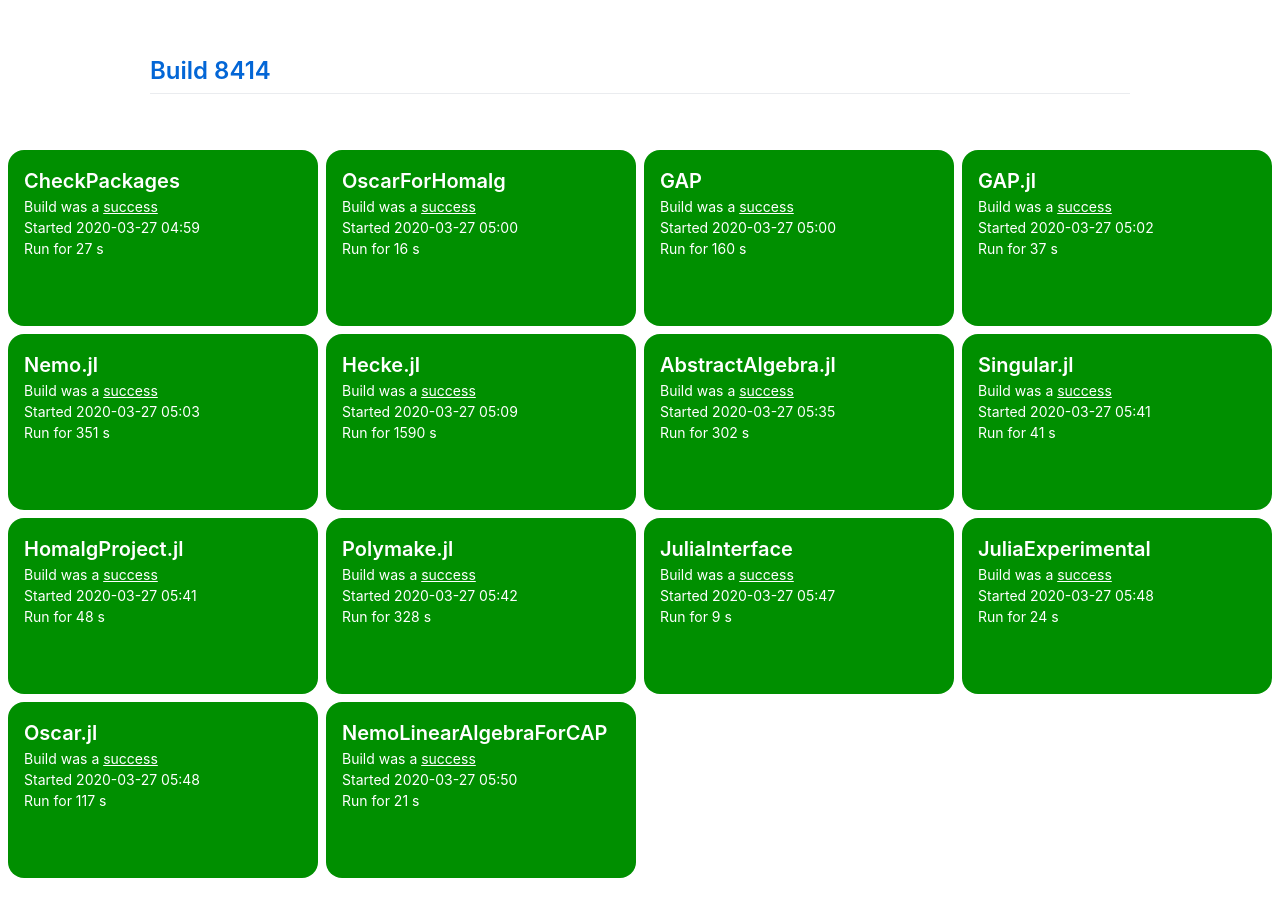
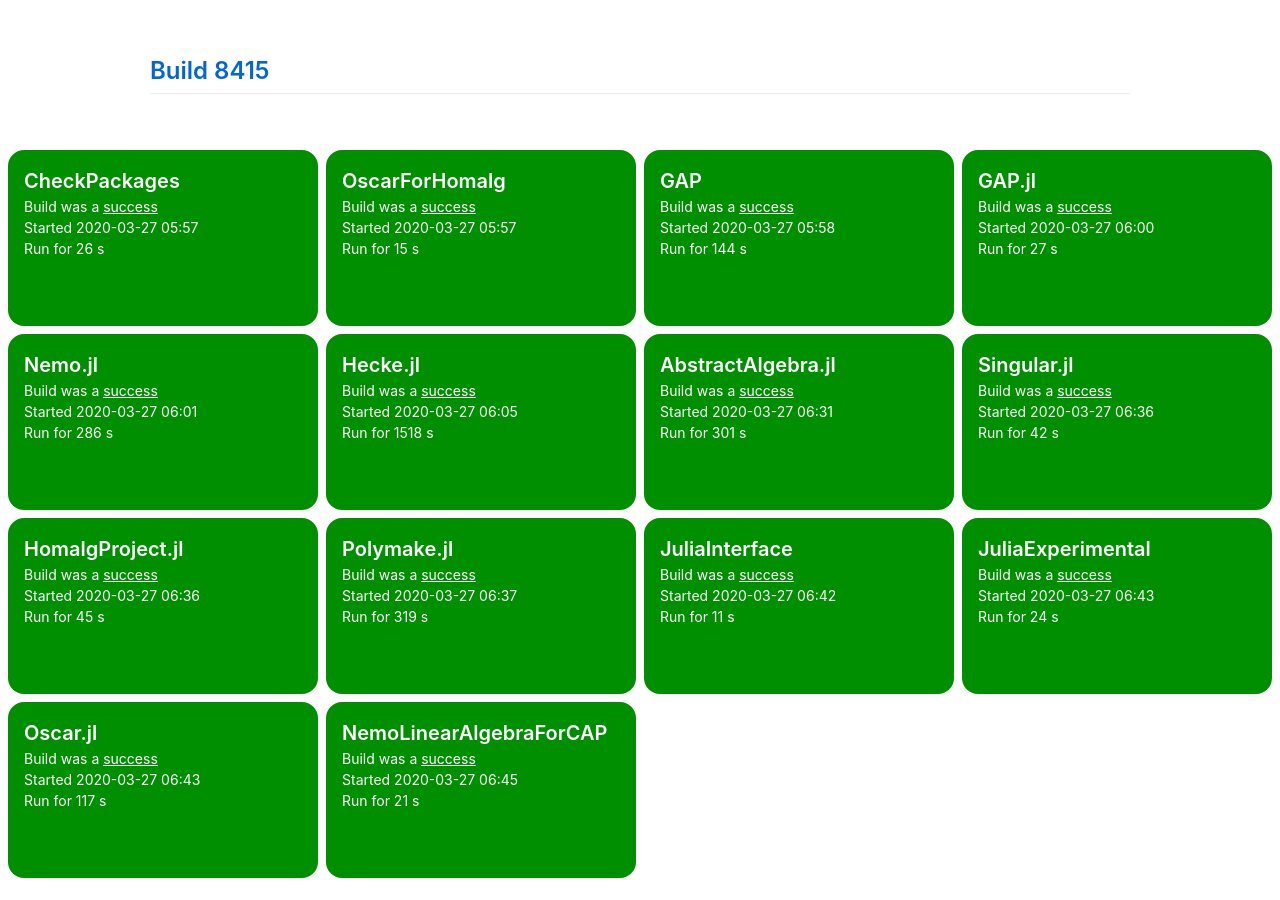
Before and after one commit to oscar-system/oscar-ci-status, a Jekyll site: the page built from index.html, in a window 1280 px wide. Built offline with Jekyll 4.4.1, drawn with Linux system fonts in a browser that asks for light colours.

Commit message:
Build 8415

```diff
--- a/_data/ci.yml
+++ b/_data/ci.yml
@@ -1,126 +1,126 @@
-build: 8414
-build_url: https://oscarci.mathematik.uni-kl.de/job/oscar/8414/
+build: 8415
+build_url: https://oscarci.mathematik.uni-kl.de/job/oscar/8415/
 job: oscar
 tests:
+- duration: 26
+  exitcode: 0
+  first_failure: false
+  first_failure_url: null
+  last_success: false
+  last_success_url: null
+  log: https://oscarci.mathematik.uni-kl.de/job/oscar/8415/artifact/logs/build-8415/CheckPackages.log
+  name: CheckPackages
+  start: 2020-03-27 05:57
+  status: success
+  success: true
+- duration: 15
+  exitcode: 0
+  first_failure: false
+  first_failure_url: null
+  last_success: false
+  last_success_url: null
+  log: https://oscarci.mathematik.uni-kl.de/job/oscar/8415/artifact/logs/build-8415/OscarForHomalg.log
+  name: OscarForHomalg
+  start: 2020-03-27 05:57
+  status: success
+  success: true
+- duration: 144
+  exitcode: 0
+  first_failure: false
+  first_failure_url: null
+  last_success: false
+  last_success_url: null
+  log: https://oscarci.mathematik.uni-kl.de/job/oscar/8415/artifact/logs/build-8415/GAP.log
+  name: GAP
+  start: 2020-03-27 05:58
+  status: success
+  success: true
 - duration: 27
   exitcode: 0
   first_failure: false
   first_failure_url: null
   last_success: false
   last_success_url: null
-  log: https://oscarci.mathematik.uni-kl.de/job/oscar/8414/artifact/logs/build-8414/CheckPackages.log
-  name: CheckPackages
-  start: 2020-03-27 04:59
+  log: https://oscarci.mathematik.uni-kl.de/job/oscar/8415/artifact/logs/build-8415/GAP.jl.log
+  name: GAP.jl
+  start: 2020-03-27 06:00
   status: success
   success: true
-- duration: 16
+- duration: 286
   exitcode: 0
   first_failure: false
   first_failure_url: null
   last_success: false
   last_success_url: null
-  log: https://oscarci.mathematik.uni-kl.de/job/oscar/8414/artifact/logs/build-8414/OscarForHomalg.log
-  name: OscarForHomalg
-  start: 2020-03-27 05:00
+  log: https://oscarci.mathematik.uni-kl.de/job/oscar/8415/artifact/logs/build-8415/Nemo.jl.log
+  name: Nemo.jl
+  start: 2020-03-27 06:01
   status: success
   success: true
-- duration: 160
+- duration: 1518
   exitcode: 0
   first_failure: false
   first_failure_url: null
   last_success: false
   last_success_url: null
-  log: https://oscarci.mathematik.uni-kl.de/job/oscar/8414/artifact/logs/build-8414/GAP.log
-  name: GAP
-  start: 2020-03-27 05:00
+  log: https://oscarci.mathematik.uni-kl.de/job/oscar/8415/artifact/logs/build-8415/Hecke.jl.log
+  name: Hecke.jl
+  start: 2020-03-27 06:05
   status: success
   success: true
-- duration: 37
+- duration: 301
   exitcode: 0
   first_failure: false
   first_failure_url: null
   last_success: false
   last_success_url: null
-  log: https://oscarci.mathematik.uni-kl.de/job/oscar/8414/artifact/logs/build-8414/GAP.jl.log
-  name: GAP.jl
-  start: 2020-03-27 05:02
+  log: https://oscarci.mathematik.uni-kl.de/job/oscar/8415/artifact/logs/build-8415/AbstractAlgebra.jl.log
+  name: AbstractAlgebra.jl
+  start: 2020-03-27 06:31
   status: success
   success: true
-- duration: 351
+- duration: 42
   exitcode: 0
   first_failure: false
   first_failure_url: null
   last_success: false
   last_success_url: null
-  log: https://oscarci.mathematik.uni-kl.de/job/oscar/8414/artifact/logs/build-8414/Nemo.jl.log
-  name: Nemo.jl
-  start: 2020-03-27 05:03
+  log: https://oscarci.mathematik.uni-kl.de/job/oscar/8415/artifact/logs/build-8415/Singular.jl.log
+  name: Singular.jl
+  start: 2020-03-27 06:36
   status: success
   success: true
-- duration: 1590
+- duration: 45
   exitcode: 0
   first_failure: false
   first_failure_url: null
   last_success: false
   last_success_url: null
-  log: https://oscarci.mathematik.uni-kl.de/job/oscar/8414/artifact/logs/build-8414/Hecke.jl.log
-  name: Hecke.jl
-  start: 2020-03-27 05:09
+  log: https://oscarci.mathematik.uni-kl.de/job/oscar/8415/artifact/logs/build-8415/HomalgProject.jl.log
+  name: HomalgProject.jl
+  start: 2020-03-27 06:36
   status: success
   success: true
-- duration: 302
+- duration: 319
   exitcode: 0
   first_failure: false
   first_failure_url: null
   last_success: false
   last_success_url: null
-  log: https://oscarci.mathematik.uni-kl.de/job/oscar/8414/artifact/logs/build-8414/AbstractAlgebra.jl.log
-  name: AbstractAlgebra.jl
-  start: 2020-03-27 05:35
+  log: https://oscarci.mathematik.uni-kl.de/job/oscar/8415/artifact/logs/build-8415/Polymake.jl.log
+  name: Polymake.jl
+  start: 2020-03-27 06:37
   status: success
   success: true
-- duration: 41
+- duration: 11
   exitcode: 0
   first_failure: false
   first_failure_url: null
   last_success: false
   last_success_url: null
-  log: https://oscarci.mathematik.uni-kl.de/job/oscar/8414/artifact/logs/build-8414/Singular.jl.log
-  name: Singular.jl
-  start: 2020-03-27 05:41
-  status: success
-  success: true
-- duration: 48
-  exitcode: 0
-  first_failure: false
-  first_failure_url: null
-  last_success: false
-  last_success_url: null
-  log: https://oscarci.mathematik.uni-kl.de/job/oscar/8414/artifact/logs/build-8414/HomalgProject.jl.log
-  name: HomalgProject.jl
-  start: 2020-03-27 05:41
-  status: success
-  success: true
-- duration: 328
-  exitcode: 0
-  first_failure: false
-  first_failure_url: null
-  last_success: false
-  last_success_url: null
-  log: https://oscarci.mathematik.uni-kl.de/job/oscar/8414/artifact/logs/build-8414/Polymake.jl.log
-  name: Polymake.jl
-  start: 2020-03-27 05:42
-  status: success
-  success: true
-- duration: 9
-  exitcode: 0
-  first_failure: false
-  first_failure_url: null
-  last_success: false
-  last_success_url: null
-  log: https://oscarci.mathematik.uni-kl.de/job/oscar/8414/artifact/logs/build-8414/JuliaInterface.log
+  log: https://oscarci.mathematik.uni-kl.de/job/oscar/8415/artifact/logs/build-8415/JuliaInterface.log
   name: JuliaInterface
-  start: 2020-03-27 05:47
+  start: 2020-03-27 06:42
   status: success
   success: true
 - duration: 24
@@ -129,9 +129,9 @@ tests:
   first_failure_url: null
   last_success: false
   last_success_url: null
-  log: https://oscarci.mathematik.uni-kl.de/job/oscar/8414/artifact/logs/build-8414/JuliaExperimental.log
+  log: https://oscarci.mathematik.uni-kl.de/job/oscar/8415/artifact/logs/build-8415/JuliaExperimental.log
   name: JuliaExperimental
-  start: 2020-03-27 05:48
+  start: 2020-03-27 06:43
   status: success
   success: true
 - duration: 117
@@ -140,9 +140,9 @@ tests:
   first_failure_url: null
   last_success: false
   last_success_url: null
-  log: https://oscarci.mathematik.uni-kl.de/job/oscar/8414/artifact/logs/build-8414/Oscar.jl.log
+  log: https://oscarci.mathematik.uni-kl.de/job/oscar/8415/artifact/logs/build-8415/Oscar.jl.log
   name: Oscar.jl
-  start: 2020-03-27 05:48
+  start: 2020-03-27 06:43
   status: success
   success: true
 - duration: 21
@@ -151,8 +151,8 @@ tests:
   first_failure_url: null
   last_success: false
   last_success_url: null
-  log: https://oscarci.mathematik.uni-kl.de/job/oscar/8414/artifact/logs/build-8414/NemoLinearAlgebraForCAP.log
+  log: https://oscarci.mathematik.uni-kl.de/job/oscar/8415/artifact/logs/build-8415/NemoLinearAlgebraForCAP.log
   name: NemoLinearAlgebraForCAP
-  start: 2020-03-27 05:50
+  start: 2020-03-27 06:45
   status: success
   success: true
```
Also changed, not shown: README.md.
